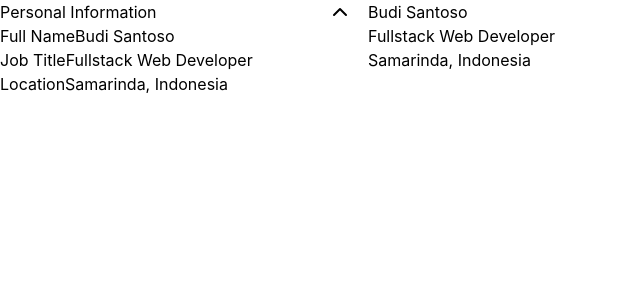
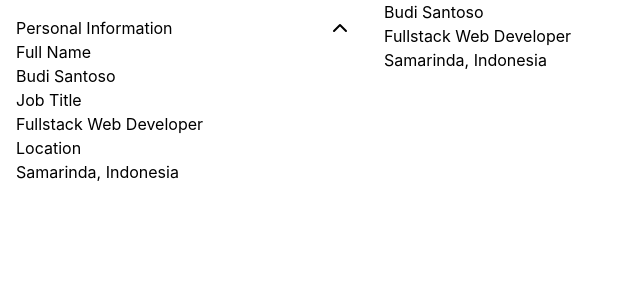
Before and after one commit to roaayala/cv-builder, a React (Vite) app: page / in a window 1280 px wide. Both pictures are taken after a click on the button 340 px from the left and 12 px from the top of the page. Shown: the top 300 px of the page, without its empty margins (0-640 px from the left). Built offline with nearby package versions, Linux system fonts and the light colour scheme.

Commit message:
basic layouting

```diff
--- a/src/App.jsx
+++ b/src/App.jsx
@@ -17,7 +17,7 @@ export default function App() {
   };
 
   return (
-    <div className="flex gap-4">
+    <div className="flex gap-4 h-screen">
       <Form
         data={resume}
         onPersonalInformationChange={handlePersonalInformationChange}
--- a/src/components/Form.jsx
+++ b/src/components/Form.jsx
@@ -3,7 +3,7 @@ import PersonalInformationForm from "./forms/PersonalInformationForm";
 export default function Form({ data, onPersonalInformationChange }) {
   const { personalInformation } = data;
   return (
-    <form className="w-88">
+    <form className="w-lg p-4">
       <PersonalInformationForm
         data={personalInformation}
         onPersonalInformationChange={onPersonalInformationChange}
--- a/src/components/Resume.jsx
+++ b/src/components/Resume.jsx
@@ -3,7 +3,7 @@ import PersonalInformation from "./resumes/PersonalInformation";
 export default function Resume({ data }) {
   const { personalInformation } = data;
   return (
-    <main>
+    <main className="w-full">
       <PersonalInformation data={personalInformation} />
     </main>
   );
--- a/src/components/commons/Button.jsx
+++ b/src/components/commons/Button.jsx
@@ -1,6 +1,6 @@
 export default function Button({ text, icon, onClick }) {
   return (
-    <button className="" onClick={onClick}>
+    <button className="cursor-pointer" onClick={onClick}>
       {icon && <span>{icon}</span>}
       {text && <span>{text}</span>}
     </button>
--- a/src/components/forms/FormHeader.jsx
+++ b/src/components/forms/FormHeader.jsx
@@ -3,7 +3,7 @@ import Button from "../commons/Button";
 
 export default function FormHeader({ sectionTitle, isOpen, onOpen }) {
   return (
-    <header className="flex justify-between items-center">
+    <header className="flex justify-between align-middle" onClick={onOpen}>
       <h2>{sectionTitle}</h2>
       {isOpen ? (
         <Button icon={<ChevronUp />} onClick={onOpen} />
--- a/src/components/forms/PersonalInformationForm.jsx
+++ b/src/components/forms/PersonalInformationForm.jsx
@@ -1,7 +1,5 @@
 import { useState } from "react";
-import Button from "../commons/Button";
 import TextInput from "./personal-information/TextInput";
-import { ChevronUp, ChevronDown } from "lucide-react";
 import FormHeader from "./FormHeader";
 
 export default function PersonalInformationForm({
@@ -18,7 +16,7 @@ export default function PersonalInformationForm({
   };
 
   return (
-    <section>
+    <section className="">
       <FormHeader
         sectionTitle={"Personal Information"}
         isOpen={isOpen}
@@ -26,7 +24,7 @@ export default function PersonalInformationForm({
       />
 
       {isOpen && (
-        <main>
+        <main className="">
           <TextInput
             id={"fullName"}
             label={"Full Name"}
--- a/src/components/forms/personal-information/TextInput.jsx
+++ b/src/components/forms/personal-information/TextInput.jsx
@@ -8,9 +8,12 @@ export default function TextInput({
   onChange,
 }) {
   return (
-    <div>
-      <label htmlFor={id}>{label}</label>
+    <div className="flex flex-col">
+      <label htmlFor={id} className="">
+        {label}
+      </label>
       <input
+        className=""
         required={required}
         id={id}
         placeholder={placeholder}
--- a/src/components/resumes/PersonalInformation.jsx
+++ b/src/components/resumes/PersonalInformation.jsx
@@ -2,7 +2,7 @@ export default function PersonalInformation({ data }) {
   const { fullName, jobTitle, location } = data;
   return (
     <section>
-      <h1>{fullName}</h1>
+      <h1 className="d">{fullName}</h1>
       <p>{jobTitle}</p>
       <p>{location}</p>
     </section>
```
